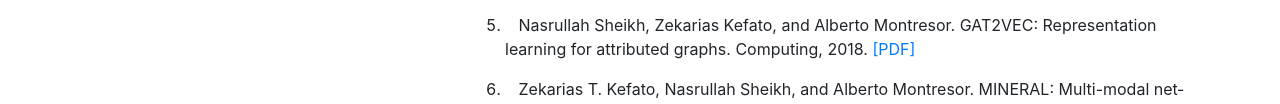
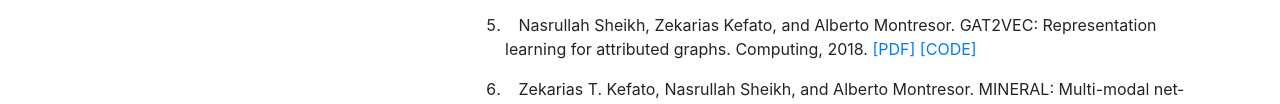
Before and after one commit to snash4/snash4.github.io, a website: page publication.html in a window 1280 px wide. Shown: the part 896-1000 px from the top of the page. Drawn offline with Linux system fonts and the light colour scheme.

Commit message:
added gat2vec code link

```diff
--- a/publication.html
+++ b/publication.html
@@ -106,7 +106,7 @@
                   <p class="bibitem"><span class="biblabel"><span class="bibsp">&nbsp;&nbsp;&nbsp;</span></span><a id="XLOD18"></a>Zekarias&nbsp;T. Kefato, Nasrullah Sheikh, and Alberto Montresor. <span class="caps">REFINE</span>: Representation lear­ning from dif­fu­sion even­ts. In&nbsp;<span class="cmti-10">Proc. of the</span>&nbsp;<span class="cmti-10">4th Conference on Machine Learning, Optimization and Data scien­ce</span>, <span class="caps">LOD</span>’18. Springer, September 2018.&nbsp;<a href="http://disi.unitn.it/~montreso/pubs/papers/lod18.pdf">[<span class="caps">PDF</span>]</a><b>[Candidate for Best Paper Award]</b></p>
                 </li>
                 <li>
-                  <p class="bibitem"><span class="biblabel"><span class="bibsp">&nbsp;&nbsp;&nbsp;</span></span><a id="XSKM18"></a>Nasrullah Sheikh, Zekarias Kefato, and Alberto Montresor. <span class="caps">GAT2VEC</span>: Representation lear­ning for attri­bu­ted gra­phs.&nbsp;<span class="cmti-10">Computing</span>, 2018.&nbsp;<a href="http://disi.unitn.it/~montreso/pubs/papers/computing18.pdf">[<span class="caps">PDF</span>]</a></p>
+                  <p class="bibitem"><span class="biblabel"><span class="bibsp">&nbsp;&nbsp;&nbsp;</span></span><a id="XSKM18"></a>Nasrullah Sheikh, Zekarias Kefato, and Alberto Montresor. <span class="caps">GAT2VEC</span>: Representation lear­ning for attri­bu­ted gra­phs.&nbsp;<span class="cmti-10">Computing</span>, 2018.&nbsp;<a href="http://disi.unitn.it/~montreso/pubs/papers/computing18.pdf">[<span class="caps">PDF</span>]</a>&nbsp;<a href="https://github.com/snash4/GAT2VEC">[<span class="caps">CODE</span>]</a></p>
                 </li>
                 <li>
                   <p class="bibitem"><span class="biblabel"><span class="bibsp">&nbsp;&nbsp;&nbsp;</span></span><a id="XMOD17"></a>Zekarias&nbsp;T. Kefato, Nasrullah Sheikh, and Alberto Montresor. <span class="caps">MINERAL</span>: Multi-modal net­work repre­sen­ta­tion lear­ning. In&nbsp;<span class="cmti-10">Proc. of the</span>&nbsp;<span class="cmti-10">3rd International Conference on Machine Learning, Optimization and Big</span>&nbsp;<span class="cmti-10">Data</span>, <span class="caps">MOD</span>’17. <span class="caps">ACM</span>, September 2017.&nbsp;<a href="http://disi.unitn.it/~montreso/pubs/papers/mod17.pdf">[<span class="caps">PDF</span>]</a></p>
```
